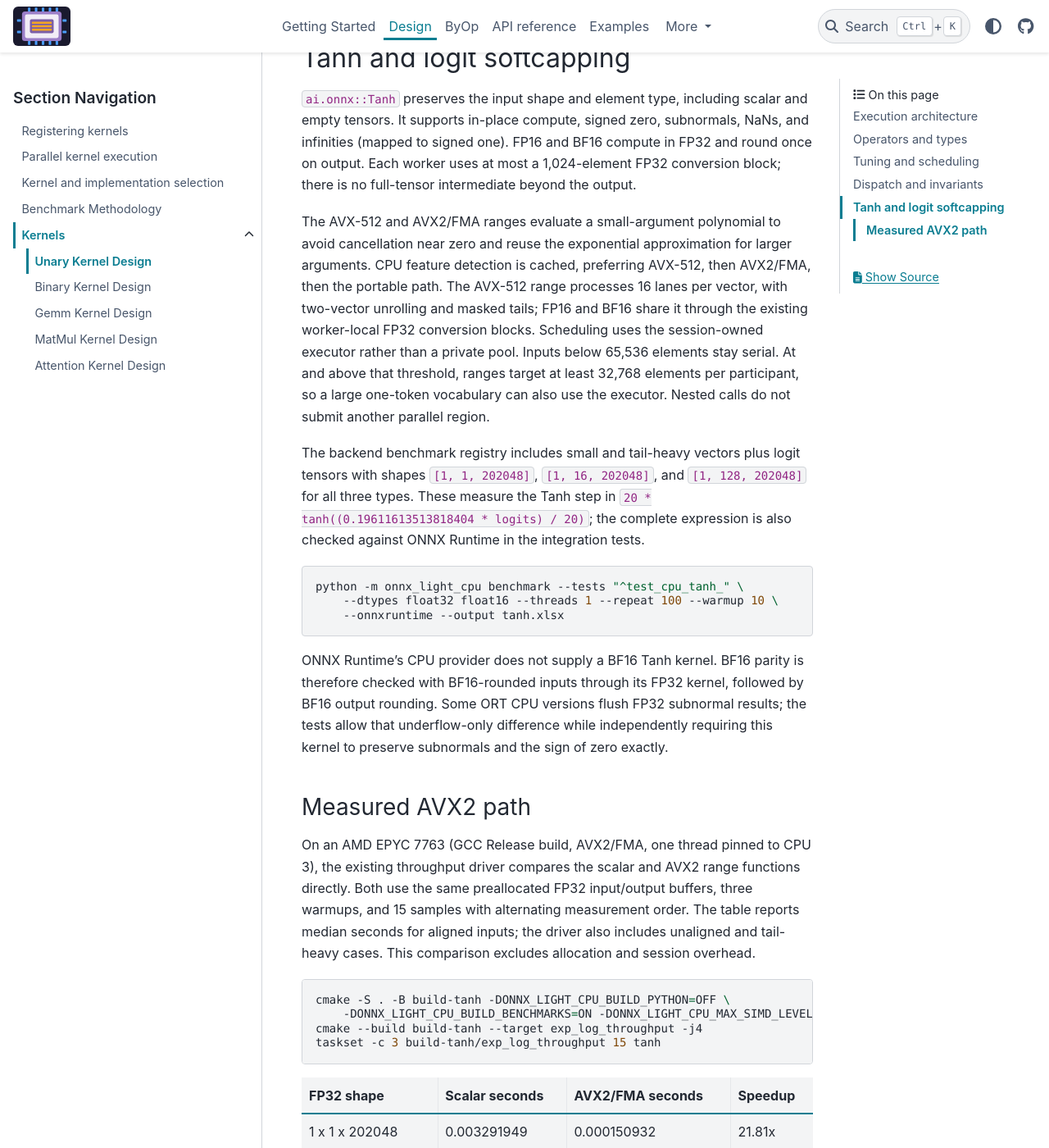
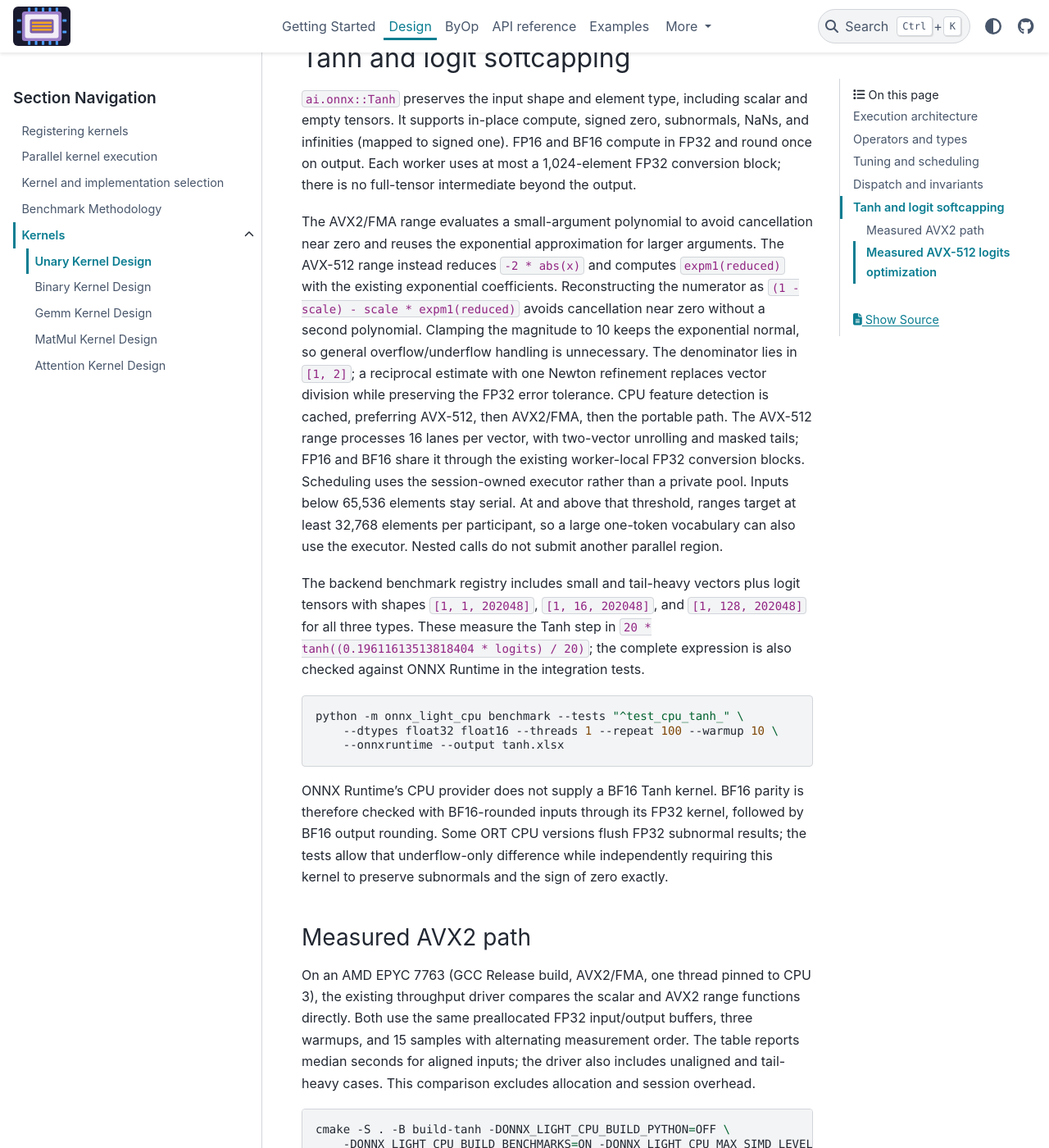
Before and after one commit to xadupre/onnx-light-cpu, a Sphinx documentation site: the page built from docs/design/kernels/unary_kernel_design.rst, in a window 1280 px wide and 1400 px high, scrolled down 2108 px. Shown: the whole window at 82% size. Built offline with Sphinx 7.4.7 and the PyData theme 0.15.4, drawn with Linux system fonts in a browser that asks for light colours; pages that are not in the unit, such as notebooks, are missing from menus; some of the changed text lies outside the part shown.

Commit message:
Reduce AVX-512 Tanh logits arithmetic cost by 36 percent
Co-authored-by: xadupre <22452781+xadupre@users.noreply.github.com>

```diff
--- a/docs/design/kernels/unary_kernel_design.rst
+++ b/docs/design/kernels/unary_kernel_design.rst
@@ -97,9 +97,16 @@ and infinities (mapped to signed one). FP16 and BF16 compute in FP32 and round
 once on output. Each worker uses at most a 1,024-element FP32 conversion block;
 there is no full-tensor intermediate beyond the output.
 
-The AVX-512 and AVX2/FMA ranges evaluate a small-argument polynomial to avoid
-cancellation near zero and reuse the exponential approximation for larger
-arguments. CPU feature detection is cached, preferring AVX-512, then AVX2/FMA,
+The AVX2/FMA range evaluates a small-argument polynomial to avoid cancellation
+near zero and reuses the exponential approximation for larger arguments.
+The AVX-512 range instead reduces ``-2 * abs(x)`` and computes
+``expm1(reduced)`` with the existing exponential coefficients. Reconstructing
+the numerator as ``(1 - scale) - scale * expm1(reduced)`` avoids cancellation
+near zero without a second polynomial. Clamping the magnitude to 10 keeps the
+exponential normal, so general overflow/underflow handling is unnecessary.
+The denominator lies in ``[1, 2]``; a reciprocal estimate with one Newton
+refinement replaces vector division while preserving the FP32 error tolerance.
+CPU feature detection is cached, preferring AVX-512, then AVX2/FMA,
 then the portable path. The AVX-512 range processes 16 lanes per vector, with
 two-vector unrolling and masked tails; FP16 and BF16 share it through the
 existing worker-local FP32 conversion blocks.
@@ -170,7 +177,8 @@ warmups, ORT 1.30) measured FP32 one-token medians of 0.000205579 seconds here
 and 0.000107706 seconds in ORT. Small eight-element sessions measured
 0.000006568 and 0.000014382 seconds respectively. Absolute session timings on
 this shared runner are indicative rather than performance guarantees.
-No AVX-512 speedup is claimed: this machine cannot execute AVX-512.
+These earlier AVX2 measurements do not establish an AVX-512 speedup: the
+EPYC 7763 cannot execute AVX-512.
 
 To compare the AVX-512 range on compatible hardware, build the same driver
 with ``-DONNX_LIGHT_CPU_MAX_SIMD_LEVEL=AVX512`` instead. The ``tanh`` mode adds
@@ -180,3 +188,41 @@ using identical inputs and one thread, including sizes 15, 16, 17, 31, 32, and
 33 to expose vector and masked-tail overhead. The reported speedup is relative
 to the scalar range, not ONNX Runtime; use the backend command above for an
 end-to-end ORT comparison.
+
+Measured AVX-512 logits optimization
+^^^^^^^^^^^^^^^^^^^^^^^^^^^^^^^^^^^
+
+On an AMD EPYC 9V74 with AVX-512 (GCC Release, one thread pinned to CPU 0),
+the normal-range exponential reconstruction and refined reciprocal reduced
+the direct FP32 range latency as follows. These measurements use the driver
+above with 15 samples, three warmups, identical preallocated inputs and
+rotating scalar/AVX2/AVX-512 measurement order. Both columns execute AVX-512;
+the baseline is the original general-exponential, small-polynomial and
+division implementation.
+
+.. list-table::
+   :header-rows: 1
+
+   * - Elements (aligned)
+     - Before (seconds)
+     - After (seconds)
+     - Speedup
+   * - 202048
+     - 0.000113447
+     - 0.000072267
+     - 1.57x
+   * - 202055 (masked tail)
+     - 0.000113758
+     - 0.000072277
+     - 1.57x
+   * - 3232768
+     - 0.001826498
+     - 0.001169998
+     - 1.56x
+
+For ``test_cpu_tanh_logits_1x1x202048_float32_benchmark``, the end-to-end
+one-thread median was 0.000076353 seconds versus 0.000059608 seconds for
+ONNX Runtime 1.30.0 (100 repeats, 10 warmups, pinned to CPU 0).
+The arithmetic optimization narrows the gap but does not yet match ORT on
+this case. Direct range timings exclude session overhead and must not be
+reported as end-to-end ORT speedups.
```
Also changed, not shown: 2 other files.
